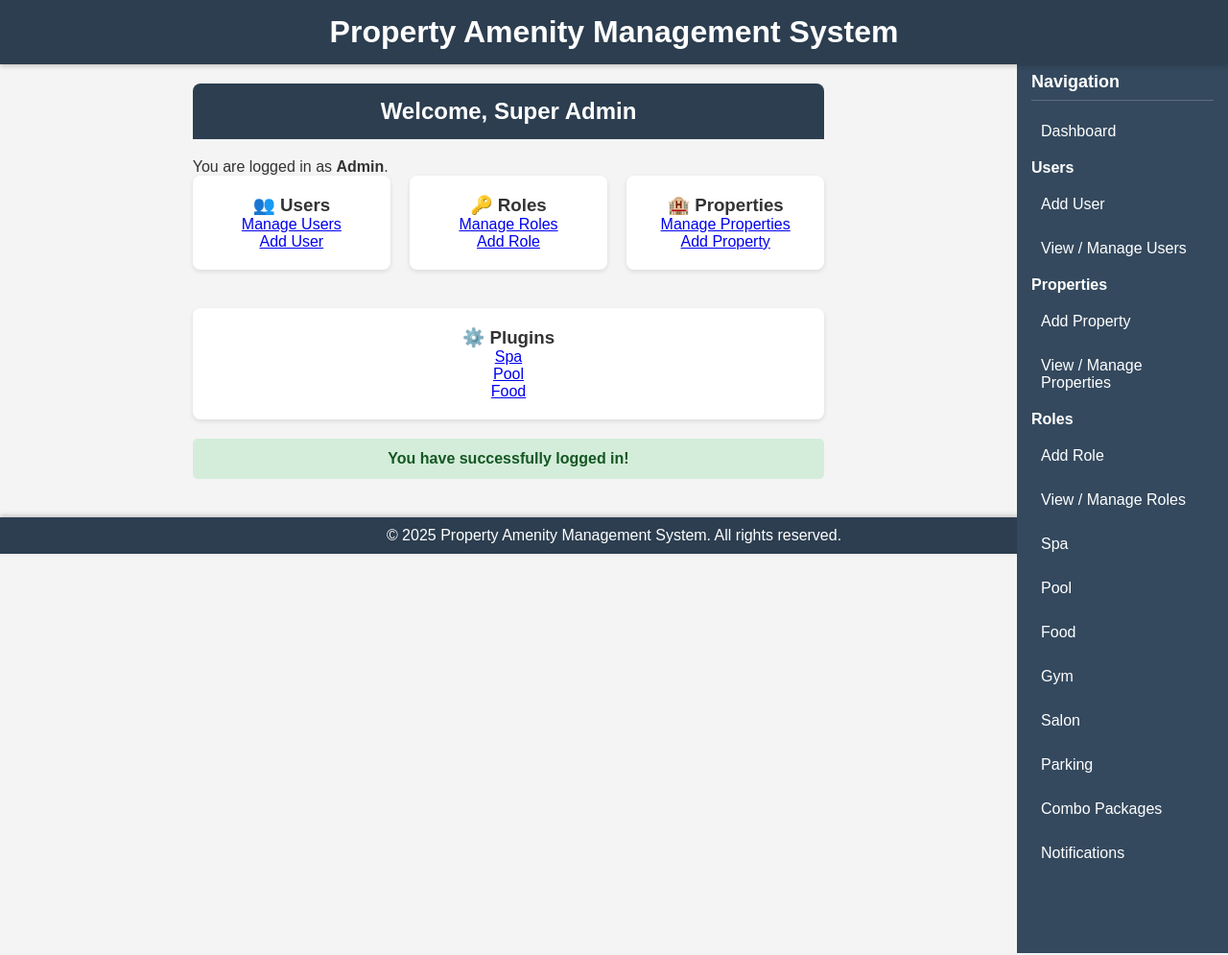
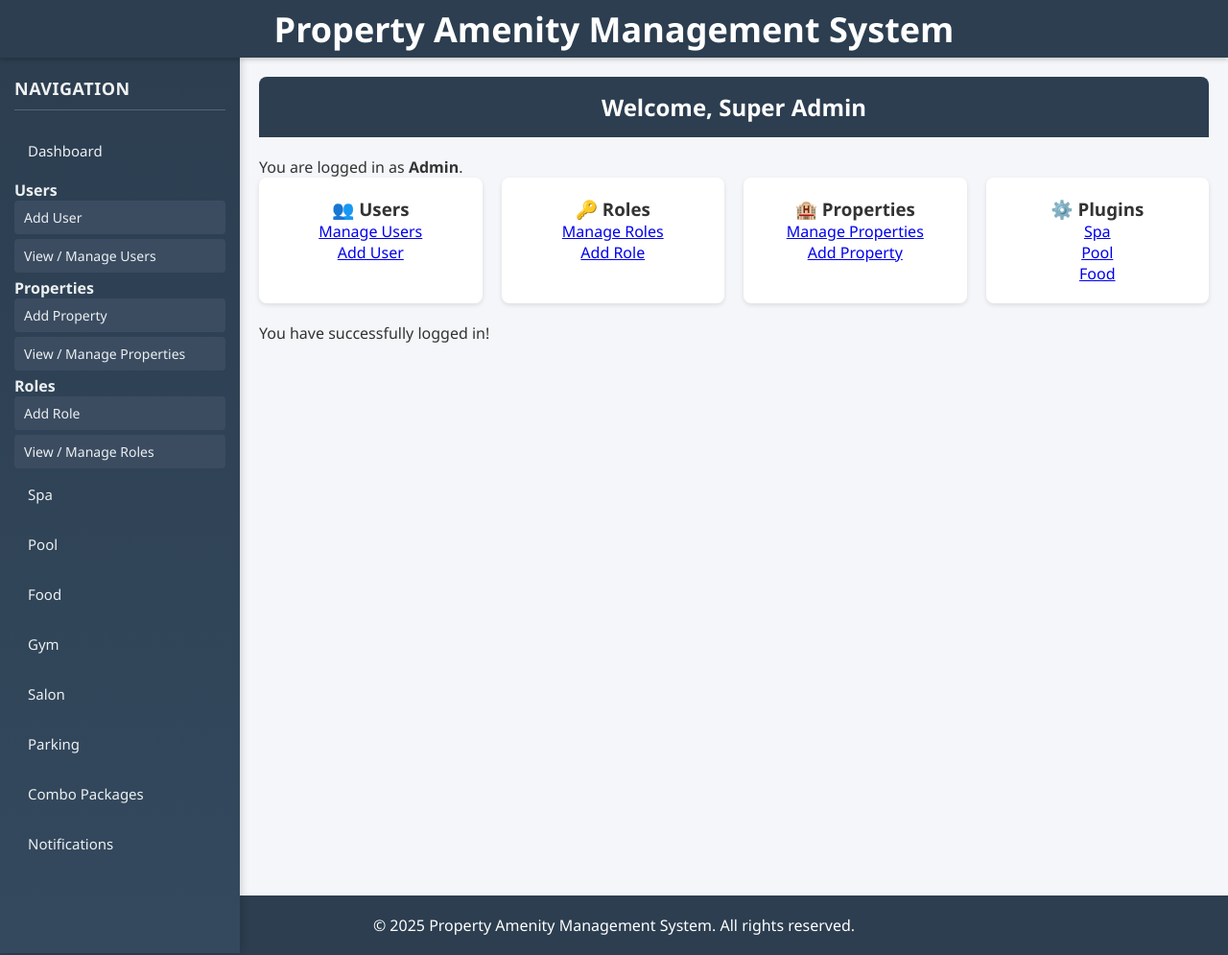
Before and after one commit to VirtusStack/Property_Amenity_Marketing_System, a PHP site: page /Property_Amenity_Marketing_System/admin/index.php in a window 1280 px wide. Shown: the whole page at 96% size. Run offline with PHP 8.4, Linux system fonts and the light colour scheme.

Commit message:
Update style.css

```diff
--- a/public/css/style.css
+++ b/public/css/style.css
@@ -1,9 +1,8 @@
-/* ==========================================================
-   style.css - Property Amenity Management System
-   Complete CSS for Admin Layout + Dashboard + Forms + Tables
-   ========================================================== */
+/*
+   Property Amenity Management System - Admin Layout
+   */
 
-/* -------------------- Global Reset -------------------- */
+/* -------------------- Reset -------------------- */
 * {
     margin: 0;
     padding: 0;
@@ -11,93 +10,125 @@
 }
 
 body {
-    font-family: Arial, sans-serif;
-    background: #f4f4f4;
+    font-family: 'Segoe UI', Tahoma, Geneva, Verdana, sans-serif;
+    background: #f4f6f9;
     color: #333;
-    display: flex;
-    flex-direction: column;
-    min-height: 100vh;
+    overflow-x: hidden; /* prevent horizontal scroll */
 }
 
 /* -------------------- Header -------------------- */
 header {
-    background: #2c3e50;   /* Dark blue background */
+    background: #2c3e50; /* dark header */
     color: white;
-    padding: 15px;
-    text-align: center;
+    height: 60px;
+    display: flex;
+    align-items: center;
+    justify-content: center;
+    font-size: 18px;
+    font-weight: bold;
     width: 100%;
-    box-shadow: 0 2px 5px rgba(0,0,0,0.2);
-    position: relative;
+    position: fixed; /* fixed at top */
     top: 0;
     left: 0;
+    z-index: 1100;
+    box-shadow: 0 2px 5px rgba(0,0,0,0.2);
+}
+
+/* -------------------- Layout -------------------- */
+.layout {
+    display: flex;
+    margin-top: 60px; /* content starts below header */
+    height: calc(100vh - 60px);
+    overflow: hidden; /* sidebar + content stay side by side */
+}
+
+/* -------------------- Sidebar -------------------- */
+.sidebar {
+    background: linear-gradient(180deg, #2c3e50, #34495e); /* dark gradient */
+    color: #ecf0f1;
+    width: 250px;
+    height: calc(100vh - 60px);
+    padding: 20px 15px;
+    position: fixed; /* fixed left */
+    left: 0;
+    top: 60px;
+    overflow-y: auto; /* sidebar scrolls if long */
+    box-shadow: 2px 0 8px rgba(0,0,0,0.15);
+    transition: all 0.3s ease;
     z-index: 1000;
 }
 
-/* -------------------- Layout Container -------------------- */
-.layout {
-    display: flex;
-    margin-top: 60px; /* push down below header */
-    flex: 1;
-    min-height: calc(100vh - 60px);
+.sidebar h3 {
+    font-size: 18px;
+    margin-bottom: 20px;
+    font-weight: 600;
+    text-transform: uppercase;
+    color: #f1f1f1;
+    letter-spacing: 0.5px;
+    border-bottom: 1px solid rgba(255,255,255,0.2);
+    padding-bottom: 10px;
 }
 
-/* -------------------- Sidebar -------------------- */
-aside {
-    background: #34495e;
-    color: white;
-    width: 220px;
-    min-height: calc(100vh - 60px);
-    padding: 15px;
-    position: fixed;
-    right: 0;
-    top: 60px;
-    overflow-y: auto;
-}
-
-aside h3 {
-    margin-bottom: 15px;
-    font-size: 18px;
-    border-bottom: 1px solid rgba(255,255,255,0.2);
-    padding-bottom: 8px;
-}
-
-aside ul {
+.sidebar ul {
     list-style: none;
     padding: 0;
 }
 
-aside ul li {
-    margin: 12px 0;
+.sidebar a {
+    color: #ecf0f1;
+    text-decoration: none;
+    padding: 12px 14px;
+    display: flex;
+    align-items: center;
+    border-radius: 6px;
+    margin-bottom: 8px;
+    font-size: 15px;
+    transition: all 0.25s ease;
 }
 
-aside ul li a {
-    color: white;
-    text-decoration: none;
-    display: block;
-    padding: 8px 10px;
-    border-radius: 4px;
-    transition: 0.2s;
+.sidebar a i {
+    margin-right: 10px;
+    font-size: 16px;
 }
 
-aside ul li a:hover {
-    background: rgba(255,255,255,0.2);
+.sidebar a:hover {
+    background: #1abc9c;
+    color: #fff;
+    transform: translateX(4px); /* nice slide effect */
 }
 
-/* -------------------- Main Content Wrapper -------------------- */
-.admin-page {
-    flex: 1;
-    padding: 20px;
-    margin-right: 220px; /* leave space for sidebar */
-    display: flex;
-    flex-direction: column;
-    align-items: center;
-    background: #f4f4f4;
+.sidebar a.active {
+    background: #16a085;
+    color: #fff;
+    font-weight: 600;
 }
 
-/* -------------------- Headings -------------------- */
+/* Submenu inside sidebar */
+.sidebar ul ul li a {
+    font-size: 14px;
+    padding: 8px 10px;
+    background: #3b4c61;
+    border-radius: 4px;
+    margin-bottom: 5px;
+}
+
+.sidebar ul ul li a:hover {
+    background: #1abc9c;
+}
+
+/* -------------------- Main Content -------------------- */
+.admin-page {
+    margin-left: 250px; /* sidebar space */
+    padding: 80px 20px 20px 20px; /* top padding = 60px header + 20px spacing */
+    flex: 1;
+    height: calc(100vh - 60px);
+    overflow-y: auto;
+    background: #f4f6f9;
+}
+
+
+/* Headings inside pages */
 .admin-page h2 {
-    width: 100%;
-    max-width: 800px;
     background: #2c3e50;
     color: white;
     padding: 15px;
@@ -106,84 +137,35 @@ aside ul li a:hover {
     text-align: center;
 }
 
-/* -------------------- Messages -------------------- */
-.form-message,
-.admin-page p.success,
-.admin-page p.error {
-    width: 100%;
-    max-width: 800px;
-    padding: 12px 15px;
-    margin-bottom: 20px;
-    border-radius: 5px;
-    font-weight: bold;
-    text-align: center;
-}
-
-.form-message.success,
-.admin-page p.success {
-    background: #d4edda;
-    color: #155724;
-}
-
-.form-message.error,
-.admin-page p.error {
-    background: #f8d7da;
-    color: #721c24;
-}
-
 /* -------------------- Cards -------------------- */
 .card {
     background: #fff;
     padding: 20px;
     border-radius: 8px;
     box-shadow: 0 2px 5px rgba(0,0,0,0.1);
-    width: 100%;
-    max-width: 800px;
     margin-bottom: 20px;
+    text-align: center;
 }
 
-/* -------------------- Forms -------------------- */
-form {
+.dashboard-cards {
     display: flex;
-    flex-direction: column;
-    gap: 15px;
-    width: 100%;
+    flex-wrap: wrap;
+    gap: 20px;
+    justify-content: center;
 }
 
-form label {
-    font-weight: bold;
+.dashboard-cards .card {
+    flex: 1 1 220px;
+    transition: transform 0.2s;
 }
 
-form input[type="text"],
-form input[type="email"],
-form input[type="password"],
-form select {
-    padding: 10px;
-    font-size: 14px;
-    border-radius: 5px;
-    border: 1px solid #ccc;
-    width: 100%;
-}
-
-form button {
-    background: #2c3e50;
-    color: white;
-    padding: 12px;
-    border: none;
-    border-radius: 5px;
-    cursor: pointer;
-    font-size: 15px;
-    transition: 0.2s;
-}
-
-form button:hover {
-    background: #1a252f;
+.dashboard-cards .card:hover {
+    transform: scale(1.05);
 }
 
 /* -------------------- Tables -------------------- */
 .admin-page table {
     width: 100%;
-    max-width: 800px;
     border-collapse: collapse;
     background: #fff;
     border-radius: 8px;
@@ -204,38 +186,38 @@ form button:hover {
     color: white;
 }
 
-.admin-page table tr:hover {
-    background: #f9f9f9;
+/* -------------------- Forms -------------------- */
+form {
+    display: flex;
+    flex-direction: column;
+    gap: 15px;
 }
 
-.admin-page table td a {
-    text-decoration: none;
-    color: #e74c3c;
+form label {
     font-weight: bold;
 }
 
-.admin-page table td a:hover {
-    color: #c0392b;
+form input,
+form select {
+    padding: 10px;
+    border-radius: 5px;
+    border: 1px solid #ccc;
+    font-size: 14px;
 }
 
-/* -------------------- Dashboard Cards -------------------- */
-.dashboard-cards {
-    display: flex;
-    flex-wrap: wrap;
-    gap: 20px;
-    width: 100%;
-    max-width: 1000px;
-    justify-content: center;
+form button {
+    background: #2c3e50;
+    color: white;
+    padding: 12px;
+    border: none;
+    border-radius: 5px;
+    cursor: pointer;
+    font-size: 15px;
+    transition: 0.2s;
 }
 
-.dashboard-cards .card {
-    flex: 1 1 200px;
-    text-align: center;
-    transition: transform 0.2s;
-}
-
-.dashboard-cards .card:hover {
-    transform: scale(1.05);
+form button:hover {
+    background: #1a252f;
 }
 
 /* -------------------- Footer -------------------- */
@@ -243,31 +225,29 @@ footer {
     background: #2c3e50;
     color: white;
     text-align: center;
-    padding: 10px;
-    width: 100%;
-    box-shadow: 0 -2px 5px rgba(0,0,0,0.2);
+    padding: 20px;
+    margin-top: auto;
 }
 
 /* -------------------- Responsive -------------------- */
 @media (max-width: 900px) {
-    aside {
-        position: fixed;
-        width: 180px;
+    .sidebar {
+        width: 200px;
     }
-
     .admin-page {
-        margin-right: 180px;
-        padding: 15px;
-    }
-
-    .admin-page h2,
-    .card,
-    table {
-        max-width: 100%;
-    }
-
-    .dashboard-cards {
-        flex-direction: column;
-        align-items: center;
+        margin-left: 200px;
     }
 }
+
+@media (max-width: 600px) {
+    .sidebar {
+        position: absolute;
+        transform: translateX(-100%);
+    }
+    .sidebar.active {
+        transform: translateX(0);
+    }
+    .admin-page {
+        margin-left: 0;
+    }
+}
```
